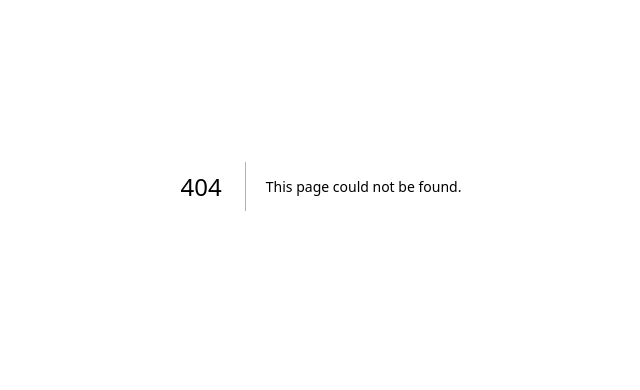
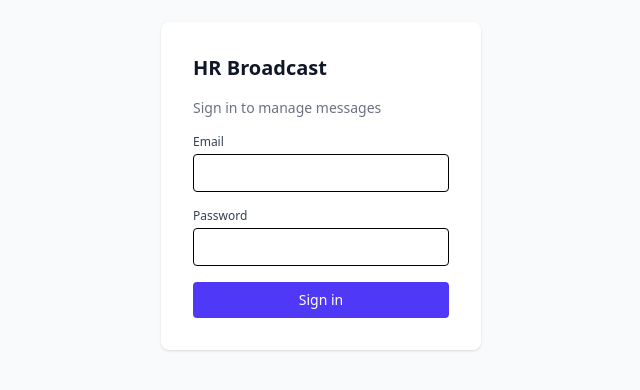
Before and after one commit to rishidhiraj-cloud/HR_CMS, a Next.js app in the folder cms-panel/: page /login in a window 1280 px wide. Before the commit this address had no page. Shown: the part 214-604 px from the top of the page, without its empty margins (319-959 px from the left). Built offline with nearby package versions, Linux system fonts and the light colour scheme.

Commit message:
feat: add login page and auth middleware

```diff
--- a/cms-panel/app/layout.tsx
+++ b/cms-panel/app/layout.tsx
@@ -1,33 +1,14 @@
-import type { Metadata } from "next";
-import { Geist, Geist_Mono } from "next/font/google";
-import "./globals.css";
-
-const geistSans = Geist({
-  variable: "--font-geist-sans",
-  subsets: ["latin"],
-});
-
-const geistMono = Geist_Mono({
-  variable: "--font-geist-mono",
-  subsets: ["latin"],
-});
+import type { Metadata } from 'next'
+import './globals.css'
 
 export const metadata: Metadata = {
-  title: "Create Next App",
-  description: "Generated by create next app",
-};
+  title: 'HR Broadcast',
+}
 
-export default function RootLayout({
-  children,
-}: Readonly<{
-  children: React.ReactNode;
-}>) {
+export default function RootLayout({ children }: { children: React.ReactNode }) {
   return (
-    <html
-      lang="en"
-      className={`${geistSans.variable} ${geistMono.variable} h-full antialiased`}
-    >
-      <body className="min-h-full flex flex-col">{children}</body>
+    <html lang="en">
+      <body className="bg-gray-50 min-h-screen">{children}</body>
     </html>
-  );
+  )
 }
--- /dev/null
+++ b/cms-panel/app/login/page.tsx
@@ -0,0 +1,64 @@
+'use client'
+import { useState } from 'react'
+import { useRouter } from 'next/navigation'
+import { getBrowserClient } from '@/lib/supabase-browser'
+
+export default function LoginPage() {
+  const router = useRouter()
+  const [email, setEmail] = useState('')
+  const [password, setPassword] = useState('')
+  const [error, setError] = useState('')
+  const [loading, setLoading] = useState(false)
+
+  async function handleSubmit(e: React.FormEvent) {
+    e.preventDefault()
+    setLoading(true)
+    setError('')
+    const supabase = getBrowserClient()
+    const { error } = await supabase.auth.signInWithPassword({ email, password })
+    if (error) {
+      setError(error.message)
+      setLoading(false)
+      return
+    }
+    router.push('/dashboard')
+    router.refresh()
+  }
+
+  return (
+    <div className="flex items-center justify-center min-h-screen">
+      <form onSubmit={handleSubmit} className="bg-white p-8 rounded-lg shadow w-80 space-y-4">
+        <h1 className="text-xl font-bold text-gray-900">HR Broadcast</h1>
+        <p className="text-sm text-gray-500">Sign in to manage messages</p>
+        {error && <p className="text-sm text-red-600">{error}</p>}
+        <div>
+          <label className="block text-xs font-medium text-gray-700 mb-1">Email</label>
+          <input
+            type="email"
+            value={email}
+            onChange={e => setEmail(e.target.value)}
+            required
+            className="w-full border rounded px-3 py-2 text-sm focus:outline-none focus:ring-2 focus:ring-indigo-500"
+          />
+        </div>
+        <div>
+          <label className="block text-xs font-medium text-gray-700 mb-1">Password</label>
+          <input
+            type="password"
+            value={password}
+            onChange={e => setPassword(e.target.value)}
+            required
+            className="w-full border rounded px-3 py-2 text-sm focus:outline-none focus:ring-2 focus:ring-indigo-500"
+          />
+        </div>
+        <button
+          type="submit"
+          disabled={loading}
+          className="w-full bg-indigo-600 text-white py-2 rounded text-sm font-medium hover:bg-indigo-700 disabled:opacity-50"
+        >
+          {loading ? 'Signing in…' : 'Sign in'}
+        </button>
+      </form>
+    </div>
+  )
+}
--- /dev/null
+++ b/cms-panel/middleware.ts
@@ -0,0 +1,43 @@
+import { createServerClient } from '@supabase/ssr'
+import { NextResponse, type NextRequest } from 'next/server'
+
+export async function middleware(request: NextRequest) {
+  let supabaseResponse = NextResponse.next({ request })
+
+  const supabase = createServerClient(
+    process.env.NEXT_PUBLIC_SUPABASE_URL!,
+    process.env.NEXT_PUBLIC_SUPABASE_ANON_KEY!,
+    {
+      cookies: {
+        getAll() { return request.cookies.getAll() },
+        setAll(cookiesToSet) {
+          cookiesToSet.forEach(({ name, value }) => request.cookies.set(name, value))
+          supabaseResponse = NextResponse.next({ request })
+          cookiesToSet.forEach(({ name, value, options }) =>
+            supabaseResponse.cookies.set(name, value, options)
+          )
+        },
+      },
+    }
+  )
+
+  const { data: { user } } = await supabase.auth.getUser()
+
+  const isProtected = request.nextUrl.pathname.startsWith('/dashboard') ||
+    request.nextUrl.pathname.startsWith('/messages') ||
+    request.nextUrl.pathname.startsWith('/employees')
+
+  if (isProtected && !user) {
+    return NextResponse.redirect(new URL('/login', request.url))
+  }
+
+  if (request.nextUrl.pathname === '/' && user) {
+    return NextResponse.redirect(new URL('/dashboard', request.url))
+  }
+
+  return supabaseResponse
+}
+
+export const config = {
+  matcher: ['/((?!_next/static|_next/image|favicon.ico).*)'],
+}
```
